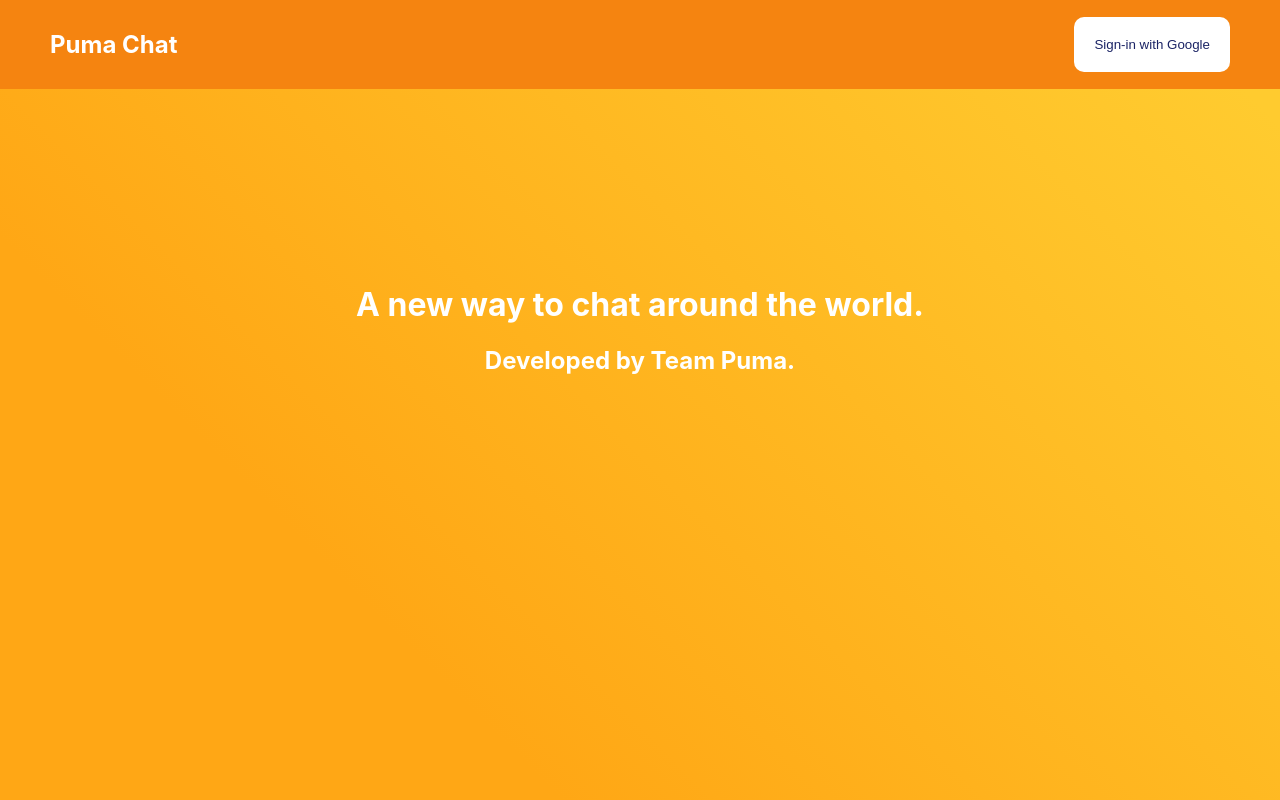
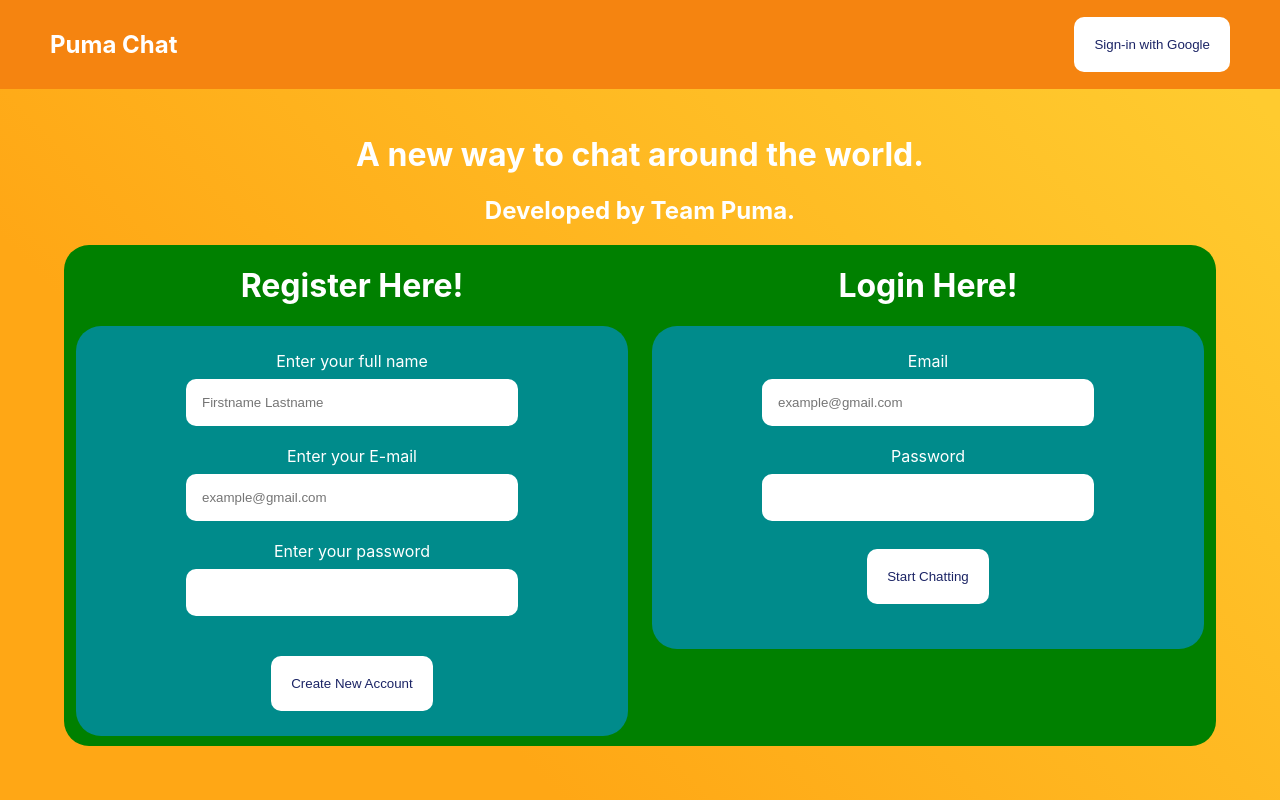
Before and after one commit to GDSC-Team-Puma/PumaChat, a React (Create React App) app in the folder puma-chat/: page / in a window 1280 px wide. Built offline with nearby package versions, Linux system fonts and the light colour scheme; no server answers.

Commit message:
Created UI for Registration and Login Forms.

```diff
--- a/puma-chat/src/App.css
+++ b/puma-chat/src/App.css
@@ -16,10 +16,51 @@
 
 .description{
   display:flex;
+  flex-direction: column;
   justify-content: center;
   align-items: center;
   text-align: center;
-  margin-top: 250px;
+  margin-top: 100px;
+}
+
+.registration-login-forms {
+  display: flex;
+  width: 90%;
+  justify-content: space-around;
+  background: green;
+  border-radius: 25px;
+}
+
+.register-form, .login-form {
+  width: 48%;
+  border-radius: 10px;
+}
+
+.homepage-fields {
+  display: flex;
+  padding: 25px;
+  justify-content: center;
+  background: darkcyan;
+  border-radius: 25px;
+  margin-bottom: 10px;
+}
+
+.homepage-form-unit {
+  margin-bottom: 20px;
+}
+
+.homepage-field {
+  display: block;
+  width: 300px;
+}
+
+.homepage-form-submit-button {
+  margin-top: 20px;
+}
+
+.homepage-form-submit-button:hover {
+  color: white;
+  background: black;
 }
 
 .container-fluid{
--- a/puma-chat/src/components/Login.js
+++ b/puma-chat/src/components/Login.js
@@ -1,12 +1,18 @@
 import React from "react";
+import RegistrationForm from './RegistrationForm.js';
+import LoginForm from './LoginForm.js';
 
 const Login = () => {
   return (
     <div className="description" >
       <div className="row">
+        <h1>A new way to chat around the world.</h1>
+        <h2>Developed by Team Puma.</h2>
+      </div>
 
-            <h1>A new way to chat around the world.</h1>
-            <h2>Developed by Team Puma.</h2>
+      <div className="registration-login-forms">
+        <RegistrationForm/>
+        <LoginForm/>
       </div>
     </div>
   );
--- /dev/null
+++ b/puma-chat/src/components/LoginForm.js
@@ -0,0 +1,63 @@
+import React, { useState, useEffect } from "react";
+
+const LoginForm = () => {
+    const [loginUserEmail, setLoginUserEmail] = useState("");
+    const [loginUserPassword, setLoginUserPassword] = useState("");
+
+    const loginUser = (event) => {
+        event.preventDefault();
+        if (loginUserEmail.trim() === "") {
+            alert("Your email can't be empty!");
+            return;
+        }
+        else if (loginUserPassword.trim() === "") {
+            alert("Your password can't be empty!");
+            return;
+        }
+
+        console.log(`The logged in user's email is ${loginUserEmail}`);
+        console.log(`The logged in user's password is ${loginUserPassword}`);
+    }
+
+    return (
+        <div className="login-form">
+            <h1>Login Here!</h1>
+            <div className="homepage-fields">
+                <form onSubmit={(event) => loginUser(event)}>
+                    <div className="homepage-form-unit">
+                        <label htmlFor="login-form-email-field">
+                            Email
+                        </label>
+                        <input
+                            id="login-form-email-field"
+                            className="homepage-field"
+                            name="loginEmailInput"
+                            type="email"
+                            placeholder="example@gmail.com"
+                            value={loginUserEmail}
+                            onChange={(e) => setLoginUserEmail(e.target.value)}
+                        />
+                    </div>
+                    <div className="homepage-form-unit">
+                        <label htmlFor="login-form-password-field">
+                            Password
+                        </label>
+                        <input
+                            id="login-form-password-field"
+                            className="homepage-field"
+                            name="loginPasswordInput"
+                            type="password"
+                            value={loginUserPassword}
+                            onChange={(e) => setLoginUserPassword(e.target.value)}
+                        />
+                        <button className="homepage-form-submit-button" type="submit">
+                            Start Chatting
+                        </button>
+                    </div>
+                </form>
+            </div>
+        </div>
+    );
+}
+
+export default LoginForm;
--- /dev/null
+++ b/puma-chat/src/components/RegistrationForm.js
@@ -0,0 +1,83 @@
+import React, { useState, useEffect } from "react";
+
+const RegistrationForm = () => {
+    const [newUserFullName, setNewUserFullName] = useState("");
+    const [newUserEmail, setNewUserEmail] = useState("");
+    const [newUserPassword, setNewUserPassword] = useState("");
+
+    const createNewAccount = (event) => {
+        event.preventDefault();
+        if (newUserFullName.trim() === "") {
+            alert("Your name can't be empty!");
+            return;
+        }
+        else if (newUserEmail.trim() === "") {
+            alert("Your email can't be empty!");
+            return;
+        }
+        else if (newUserPassword.trim() === "") {
+            alert("Your password can't be empty!");
+            return;
+        }
+
+        console.log(`The new user's full name is ${newUserFullName}`);
+        console.log(`The new user's email is ${newUserEmail}`);
+        console.log(`The new user's password is ${newUserPassword}`);
+    }
+
+    return (
+        <div className="register-form">
+            <h1>Register Here!</h1>
+            <div className="homepage-fields">
+                <form onSubmit={(event) => createNewAccount(event)}>
+                    <div className="homepage-form-unit">
+                        <label htmlFor="register-form-full-name-field">
+                            Enter your full name
+                        </label>
+                        <input
+                            id="register-form-full-name-field"
+                            className="homepage-field"
+                            name="registrationFullNameInput"
+                            type="text"
+                            placeholder="Firstname Lastname"
+                            value={newUserFullName}
+                            onChange={(e) => setNewUserFullName(e.target.value)}
+                        />
+                    </div>
+                    <div className="homepage-form-unit">
+                        <label htmlFor="register-form-email-field">
+                            Enter your E-mail
+                        </label>
+                        <input
+                            id="register-form-email-field"
+                            className="homepage-field"
+                            name="registrationEmailInput"
+                            type="email"
+                            placeholder="example@gmail.com"
+                            value={newUserEmail}
+                            onChange={(e) => setNewUserEmail(e.target.value)}
+                        />
+                    </div>
+                    <div className="homepage-form-unit">
+                        <label htmlFor="register-form-password-field">
+                            Enter your password
+                        </label>
+                        <input
+                            id="register-form-password-field"
+                            className="homepage-field"
+                            name="registrationPasswordInput"
+                            type="password"
+                            value={newUserPassword}
+                            onChange={(e) => setNewUserPassword(e.target.value)}
+                        />
+                    </div>
+                    <button className="homepage-form-submit-button" type="submit">
+                        Create New Account
+                    </button>
+                </form>
+            </div>
+        </div>
+    );
+}
+
+export default RegistrationForm;
```
